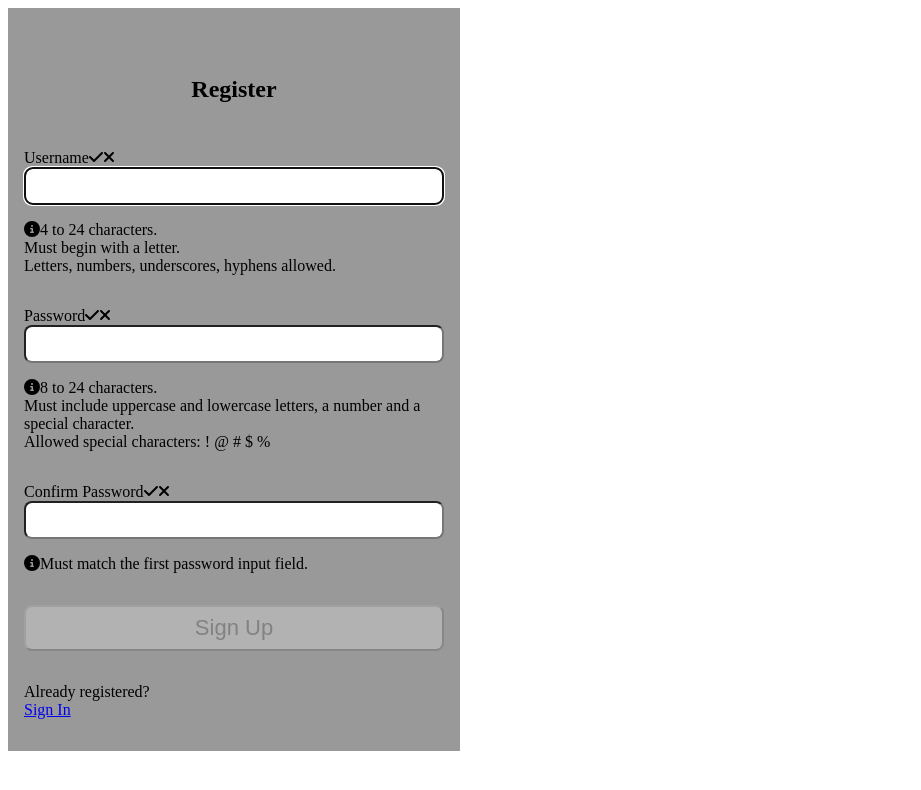
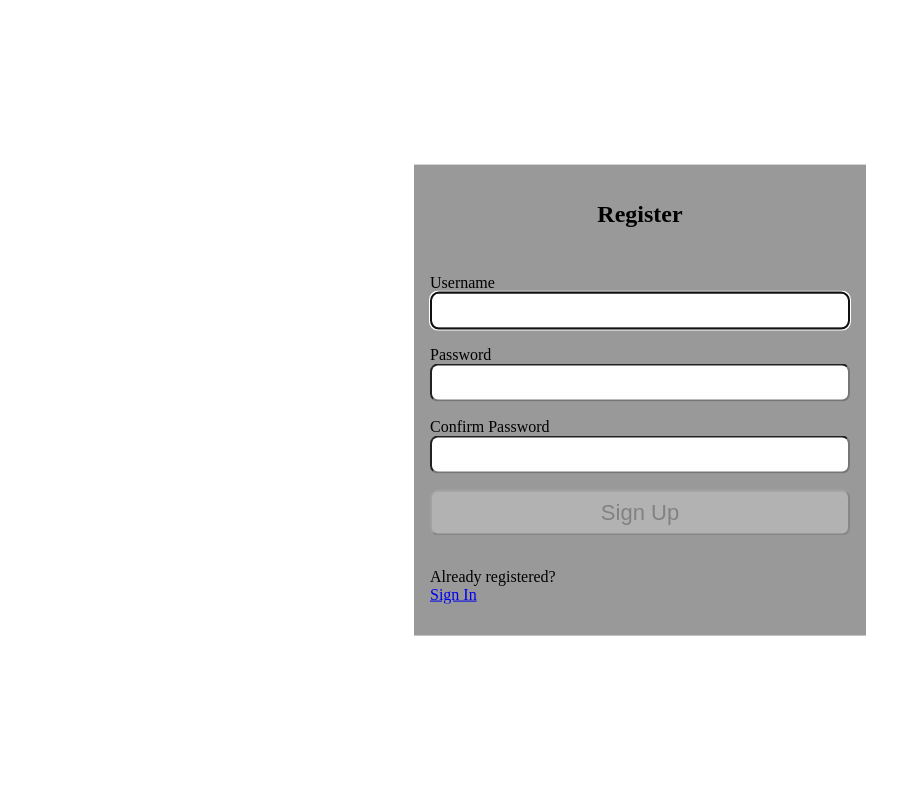
Before and after one commit to codingjavi/Happy, a React (Create React App) app in the folder Client/: page /register in a window 1280 px wide. Shown: the top 790 px of the page, without its empty margins (0-921 px from the left). Built offline with nearby package versions, Linux system fonts and the light colour scheme.

Commit message:
fixed styling for login and registering pages

```diff
--- a/Client/src/components/Login.js
+++ b/Client/src/components/Login.js
@@ -115,9 +115,9 @@ function Login(props) {
 
     return (
         <>
-
+            <h1 className={styles.h1}>Happy Health</h1>
         <section className={styles.login}>
-            <p ref={errRef} className={errMsg ? "errmsg" : "offscreen"} aria-live="assertive">{errMsg}</p>
+            <p ref={errRef} className={errMsg ? styles.errmsg : styles.offscreen} aria-live="assertive">{errMsg}</p>
             <h1>Sign In</h1>
             <form onSubmit={handleSubmit}>
                 <label htmlFor='username'>Username</label>
--- a/Client/src/components/Register.js
+++ b/Client/src/components/Register.js
@@ -4,6 +4,7 @@ import { FontAwesomeIcon } from "@fortawesome/react-fontawesome";
 import axios from '../api/axios';
 import { Link, useNavigate } from 'react-router-dom';
 import AuthContext from '../context/AuthProvider';
+import styles from '../static/Register.module.css';
 //regex: how we're validating user and password
   //[]: start with lower case or upper case a - z
   //2nd []: can be followed by upper or lower a -z and 0-9 or - _
@@ -137,22 +138,23 @@ function Register() {
               </p>
           </section>
       ) : (
-        <section>
+
+        <section className={styles.login}>
           {/* if errMsg truthy then errmsg css which displays it
               else: put it offscreen (not entirly out of document)
               aria-live="assertive": when put focus on errRef then ANNOUNCED THROUGH SCREEN READER
           */}
-          <p ref={errRef} className={errMsg ? "errmsg" : "offscreen"} aria-live="assertive">{errMsg}</p>
+          <p ref={errRef} className={errMsg ? styles.errMsg : styles.offscreen} aria-live="assertive">{errMsg}</p>
           <h1>Register</h1>
           <form onSubmit={handleSubmit}>
               <label htmlFor='username'>
                 Username
                 {/*CHECK MARK if valid username */}
-                <span className={validName ? "valid" : "hide"}>
+                <span className={validName ? styles.valid : styles.hide}>
                   <FontAwesomeIcon icon={faCheck} />
                 </span>
                 {/*X if not valid */}
-                <span className={validName || !user ? "hide" : "invalid"}>
+                <span className={validName || !user ? styles.hide : styles.invalid}>
                   <FontAwesomeIcon icon={faTimes}/>
                 </span>
               </label>
@@ -176,7 +178,7 @@ function Register() {
                   onBlur={() => setUserFocus(false)}
               />
               {/* show instructions conditional */}
-              <p id='uidnote' className={userFocus && user && !validName ? "instructions" : "offscreen"}>
+              <p id='uidnote' className={userFocus && user && !validName ? styles.instructions : styles.offscreen}>
                 <FontAwesomeIcon icon={faInfoCircle} />
                 4 to 24 characters. <br />
                 Must begin with a letter. <br />
@@ -187,10 +189,10 @@ function Register() {
               {/*never going to set focus on password, just tab to it*/ }
               <label htmlFor='password'>
                 Password
-                <span className={validPwd ? "valid" : "hide"}>
+                <span className={validPwd ? styles.valid : styles.hide}>
                   <FontAwesomeIcon icon={faCheck} />
                 </span>
-                <span className={validPwd || !user ? "hide" : "invalid"}>
+                <span className={validPwd || !user ? styles.hide : styles.invalid}>
                   <FontAwesomeIcon icon={faTimes}/>
                 </span>
               </label>
@@ -206,7 +208,7 @@ function Register() {
                   onFocus={() => setPwdFocus(true)}
                   onBlur={() => setPwdFocus(false)}
               />
-              <p id='pwdnote' className={pwdFocus && !validPwd ? "instructions" : "offscreen"}>
+              <p id='pwdnote' className={pwdFocus && !validPwd ? styles.instructions : styles.offscreen}>
                 <FontAwesomeIcon icon={faInfoCircle} />
                 {/* using aria-label: so screen reader can read description */}
                 8 to 24 characters.<br />
@@ -217,10 +219,10 @@ function Register() {
 
               <label htmlFor='confirm_pwd'>
                 Confirm Password
-                <span className={validMatch && matchPwd ? "valid" : "hide"}>
+                <span className={validMatch && matchPwd ? styles.valid : styles.hide}>
                   <FontAwesomeIcon icon={faCheck} />
                 </span>
-                <span className={validMatch || !matchPwd ? "hide" : "invalid"}>
+                <span className={validMatch || !matchPwd ? styles.hide : styles.invalid}>
                   <FontAwesomeIcon icon={faTimes}/>
                 </span>
               </label>
@@ -235,7 +237,7 @@ function Register() {
                 onFocus={() => setMatchFocus(true)}
                 onBlur={() => setMatchFocus(false)}
               />
-              <p id='confirmnote' className={matchFocus && !validMatch ? "instructions" : "offscreen"}>
+              <p id='confirmnote' className={matchFocus && !validMatch ? styles.instructions : styles.offscreen}>
                 <FontAwesomeIcon icon={faInfoCircle} />
                 Must match the first password input field.
               </p>
@@ -245,7 +247,7 @@ function Register() {
           </form>
           <p>
             Already registered? <br />
-            <span className='line'>
+            <span className={styles.line}>
               <Link to ="/login"> Sign In </Link>
             </span>
           </p>
--- a/Client/src/static/Login.module.css
+++ b/Client/src/static/Login.module.css
@@ -27,15 +27,29 @@ body {
   padding: 1rem 0.5rem;
 }
 
-section {
+.login {
     width: 100%;
     max-width: 420px;
     min-height: 400px;
-    display: flex;
-    flex-direction: column;
-    justify-content: flex-start;
+    position: absolute;
+    top: 50%;
+    left: 50%;
+    transform: translate(-50%, -50%);
     padding: 1rem;
     background-color: rgba(0,0,0,0.4);
+}
+
+.h1 {
+    position: absolute;
+    top: 20%;
+    left: 50%;
+    transform: translateX(-50%);
+    color: black; /* Adjust the color as needed */
+    font-size: 40px; /* Adjust the font size as needed */
+    font-weight: bold; /* Adjust the font weight as needed */
+    margin: 0; /* Remove any default margin */
+    padding: 10px; /* Add padding as needed */
+    z-index: 1;
 }
 
 form {
--- /dev/null
+++ b/Client/src/static/Register.module.css
@@ -0,0 +1,109 @@
+.App {
+    display: flex;
+    flex-direction: column;
+    justify-content: center;
+    align-items: center;
+    min-height: 100vh;
+    padding: 1rem 0.5rem;
+  }
+
+  .login {
+      width: 100%;
+      max-width: 420px;
+      min-height: 400px;
+      position: absolute;
+      top: 50%;
+      left: 50%;
+      transform: translate(-50%, -50%);
+      padding: 1rem;
+      background-color: rgba(0,0,0,0.4);
+  }
+
+  .h1 {
+      position: absolute;
+      top: 20%;
+      left: 50%;
+      transform: translateX(-50%);
+      color: black; /* Adjust the color as needed */
+      font-size: 40px; /* Adjust the font size as needed */
+      font-weight: bold; /* Adjust the font weight as needed */
+      margin: 0; /* Remove any default margin */
+      padding: 10px; /* Add padding as needed */
+      z-index: 1;
+  }
+
+  form {
+      display: flex;
+      flex-direction: column;
+      justify-content: space-evenly;
+      flex-grow: 1;
+      padding-bottom: 1rem;
+  }
+  /* CHANGES color of VISITED LINKS
+  a, a:visited {
+      color: #fff;
+  }*/
+
+  input[type="text"],
+  input[type="password"],
+  button,
+  textarea {
+    font-family: 'Nunito', sans-serif;
+    font-size: 22px;
+    padding: 0.25rem;
+    border-radius: 0.5rem;
+  }
+
+  label,
+  button {
+    margin-top: 1rem;
+  }
+
+  button {
+    padding: 0.5rem;
+  }
+
+  .instructions {
+      font-size: 0.75rem;
+      border-radius: 0.5rem;
+      background: #000;
+      color: #fff;
+      padding: 0.25rem;
+      position: relative;
+      bottom: -10px;
+  }
+
+  .instructions > svg {
+      margin-right: 0.25rem;
+  }
+
+  .offscreen {
+      position: absolute;
+      left: -9999px;
+  }
+
+  .hide {
+      display: none;
+  }
+
+  .valid {
+      color: limegreen;
+      margin-left: 0.25rem;
+  }
+
+  .invalid {
+      color: red;
+      margin-left: 0.25rem;
+  }
+
+  .errmsg {
+      background-color: lightpink;
+      color: firebrick;
+      font-weight: bold;
+      padding: 0.5rem;
+      margin-bottom: 0.5rem;
+  }
+
+  .line {
+      display: inline-block;
+  }
```
